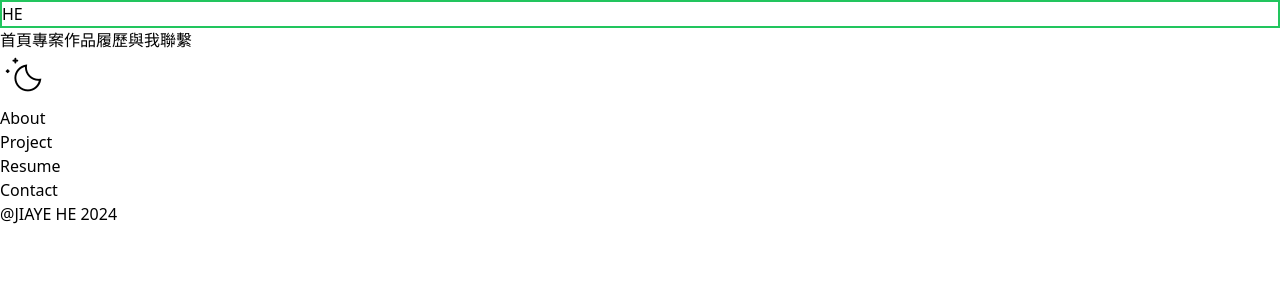
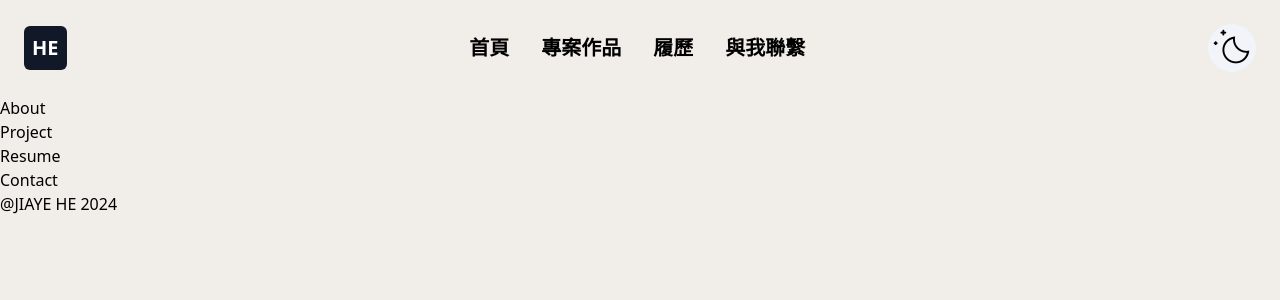
Before and after one commit to Sapphire0912/Portfolio-Website, a Next.js app in the folder portfolio-website/: page / in a window 1280 px wide. Shown: the top 300 px of the page. Built offline with nearby package versions, Linux system fonts and the light colour scheme.

Commit message:
header css finish

```diff
--- a/portfolio-website/src/app/page.tsx
+++ b/portfolio-website/src/app/page.tsx
@@ -9,19 +9,55 @@ import { useState } from "react";
 
 export default function Home() {
   const [darkMode, setDarkMode] = useState(false);
+  const navColor: string = darkMode
+    ? "hover:border-green"
+    : "hover:border-blue-700";
 
   return (
-    <section>
+    <section
+      className={`${
+        darkMode ? "bg-slate-700 text-white" : "bg-[#f1ede8] text-black"
+      } min-h-screen`}
+    >
       <div id="header">
-        <section className="flex-center">
-          <div className="border-2 border-green-500">HE</div>
-          <nav className="nav">
-            <a href="#home">首頁</a>
-            <a href="#projects">專案作品</a>
-            <a href="#resume">履歷</a>
-            <a href="#contact">與我聯繫</a>
+        <section className="flex justify-between items-center p-6">
+          <div
+            className={`${
+              darkMode ? "bg-gray-300 text-black" : "bg-gray-900 text-white"
+            } text-xl font-bold p-2 rounded-md`}
+          >
+            HE
+          </div>
+          <nav className="space-x-8 text-xl font-bold">
+            <a href="#" className={`relative hover:border-b-4 ${navColor}`}>
+              首頁
+            </a>
+            <a
+              href="#projects"
+              className={`relative hover:border-b-4 ${navColor}`}
+            >
+              專案作品
+            </a>
+            <a
+              href="#resume"
+              className={`relative hover:border-b-4 ${navColor}`}
+            >
+              履歷
+            </a>
+            <a
+              href="#contact"
+              className={`relative hover:border-b-4 ${navColor}`}
+            >
+              與我聯繫
+            </a>
           </nav>
-          <button type="button" onClick={() => setDarkMode(!darkMode)}>
+          <button
+            type="button"
+            className={`${
+              darkMode ? "bg-gray-300" : "bg-slate-100"
+            } rounded-full`}
+            onClick={() => setDarkMode(!darkMode)}
+          >
             <img
               width={48}
               height={48}
```
